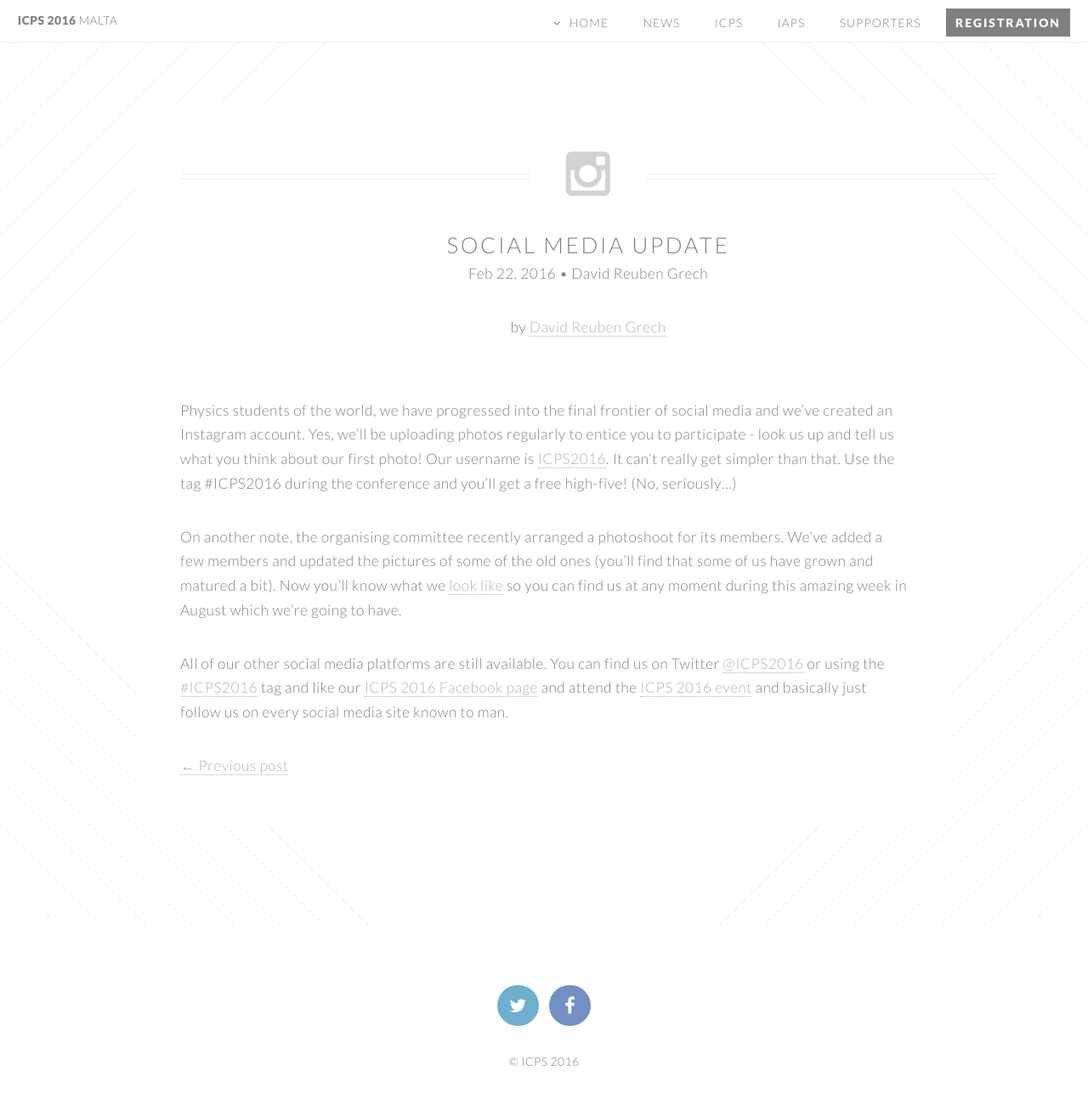
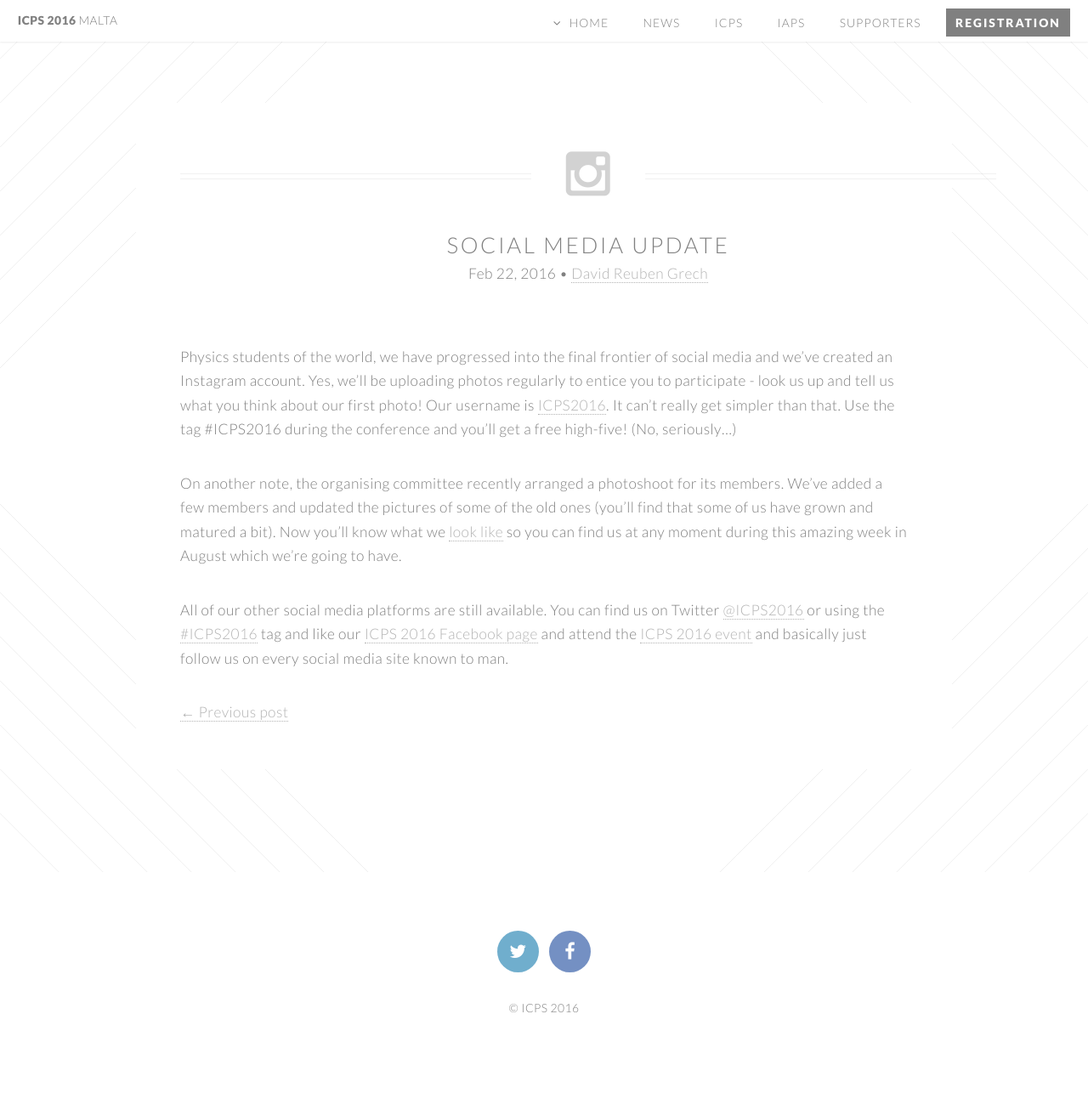
Before and after one commit to bread-on-toast/icps2016, a Jekyll site: the page built from _posts/2016-02-22-social-media-update.markdown, in a window 1280 px wide and 1325 px high. Shown: the top 1293 px of the window at 85% size. Built offline with Jekyll 4.4.1, drawn with Linux system fonts in a browser that asks for light colours; nearby versions of some CDN libraries.

Commit message:
fixed post style

```diff
--- a/_layouts/post.html
+++ b/_layouts/post.html
@@ -6,11 +6,10 @@ layout: default
   <header class="special container">
     <h2 class="post-title">{{ page.title }}</h2>
     <span class="icon {{page.icon}}"></span>
-    <p class="post-meta">{{ page.date | date: "%b %-d, %Y" }}{% if page.author %} • {{ page.author }} {% endif %}{% if page.meta %} • {{ page.meta }}{% endif %}</p>
+    <p class="post-meta">{{ page.date | date: "%b %-d, %Y" }}{% if page.author %} • <a href="mailto:{{ page.email }}">{{ page.author }}</a> {% endif %}{% if page.meta %} • {{ page.meta }}{% endif %}</p>
     {% if page.image %} <a class="image featured">
       <img src="post-images/{{page.image}}" />
     </a> {% endif %}
-    {% if page.author %}<p> by <a href="mailto:{{ page.email }}">{{ page.author }}</a> </p>{% endif %}
   </header>
 
   {{ content }}
```
